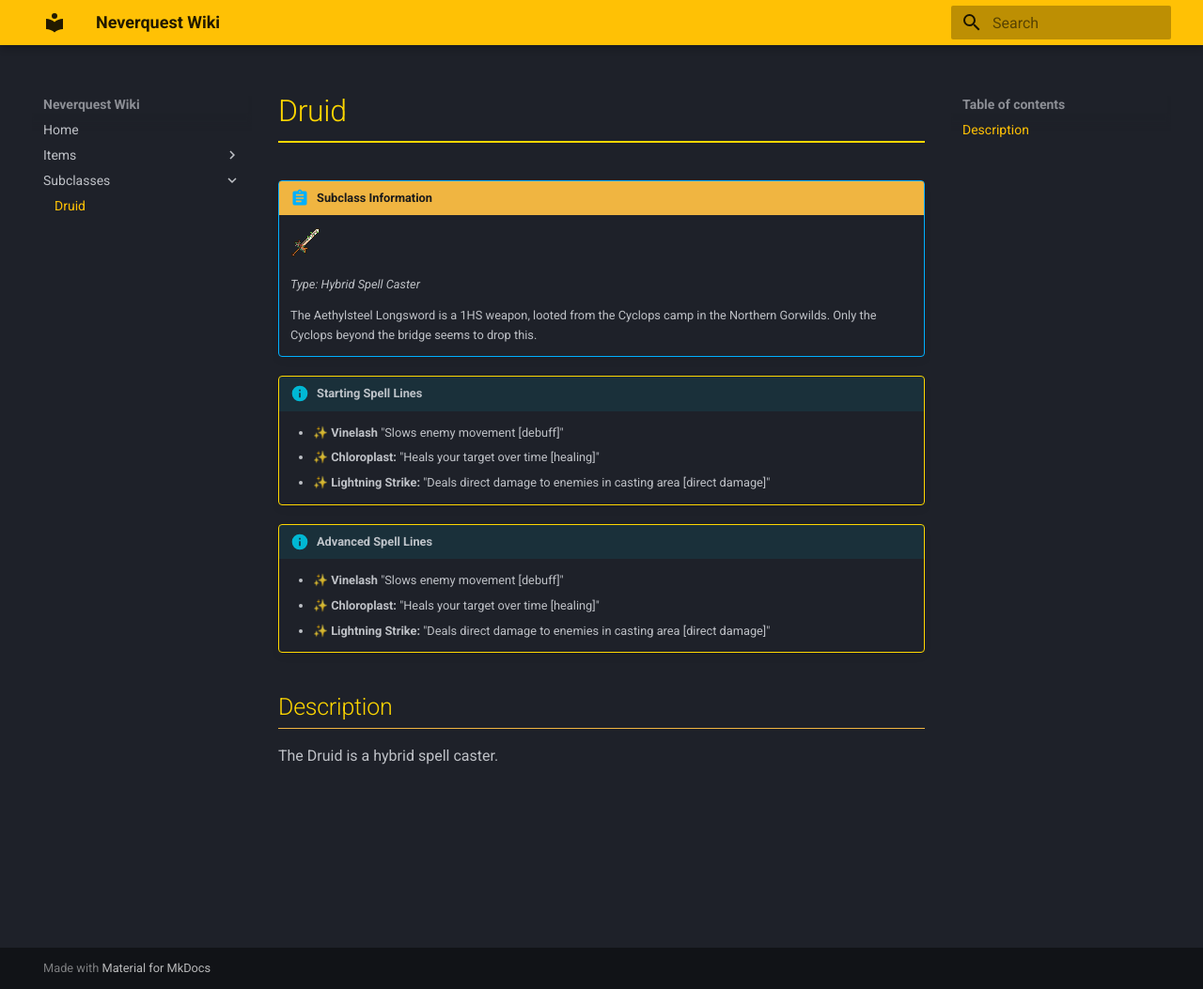
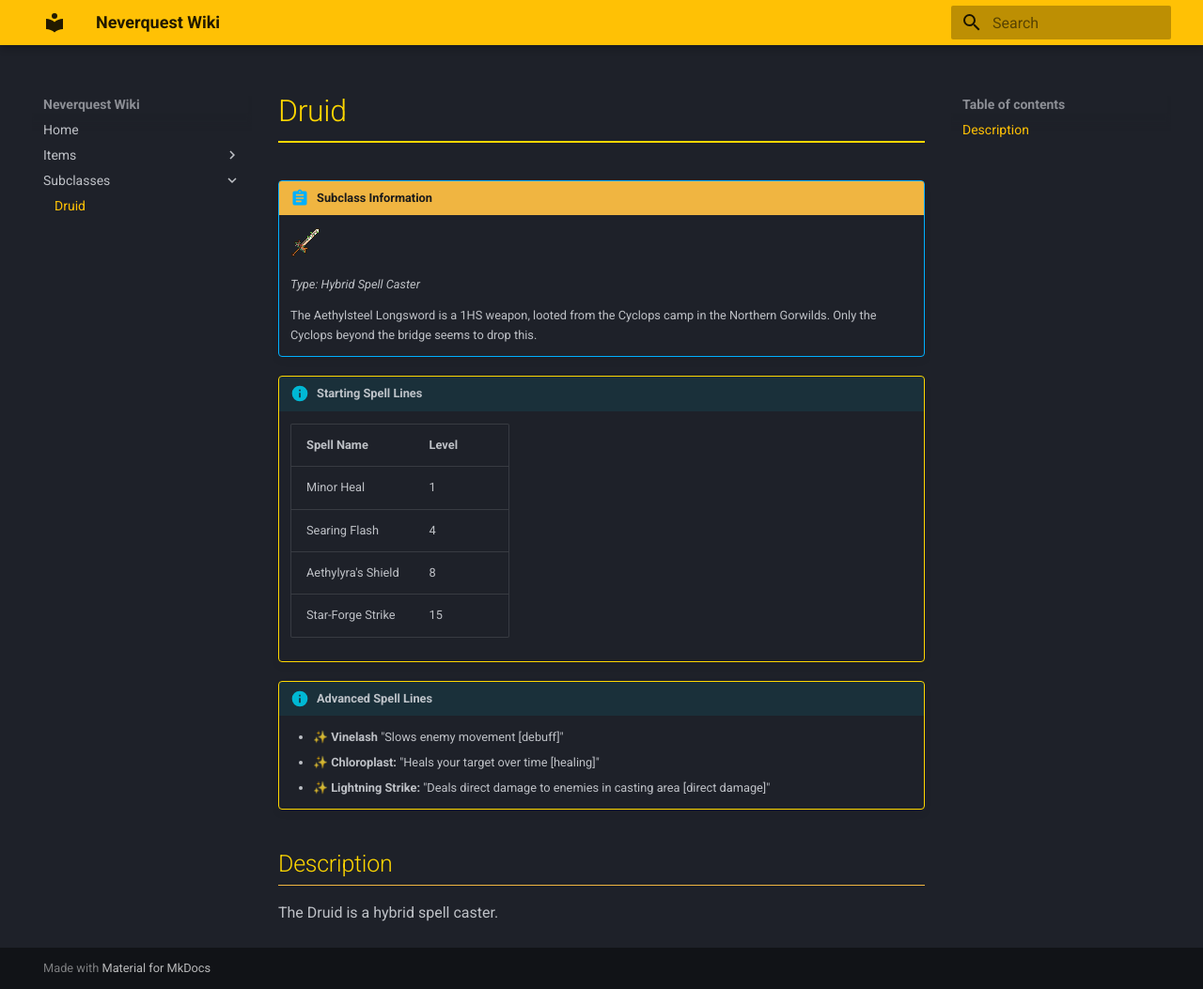
Before and after one commit to NeverQuest-Ben/NeverQuest, an MkDocs documentation site: the page built from docs/mechanics/subclass_Druid.md, in a window 1280 px wide and 1053 px high. Shown: the whole window at 94% size. Built offline with MkDocs 1.6.1 and Material for MkDocs 9.7.7, drawn with Linux system fonts in a browser that asks for light colours.

Commit message:
Update subclass_Druid.md

```diff
--- a/docs/mechanics/subclass_Druid.md
+++ b/docs/mechanics/subclass_Druid.md
@@ -8,9 +8,13 @@
     The Aethylsteel Longsword is a 1HS weapon, looted from the Cyclops camp in the Northern Gorwilds.  Only the Cyclops beyond the bridge seems to drop this.
 
 !!! info "Starting Spell Lines"
-    * **✨ Vinelash** "Slows enemy movement [debuff]"
-    * **✨ Chloroplast:** "Heals your target over time [healing]"
-    * **✨ Lightning Strike:** "Deals direct damage to enemies in casting area [direct damage]"
+    | Spell Name | Level |
+    | :--- | :--- |
+    | Minor Heal | 1 |
+    | Searing Flash | 4 |
+    | Aethylyra's Shield | 8 |
+    | Star-Forge Strike | 15 |
+
 
 !!! info "Advanced Spell Lines"
     * **✨ Vinelash** "Slows enemy movement [debuff]"
```
